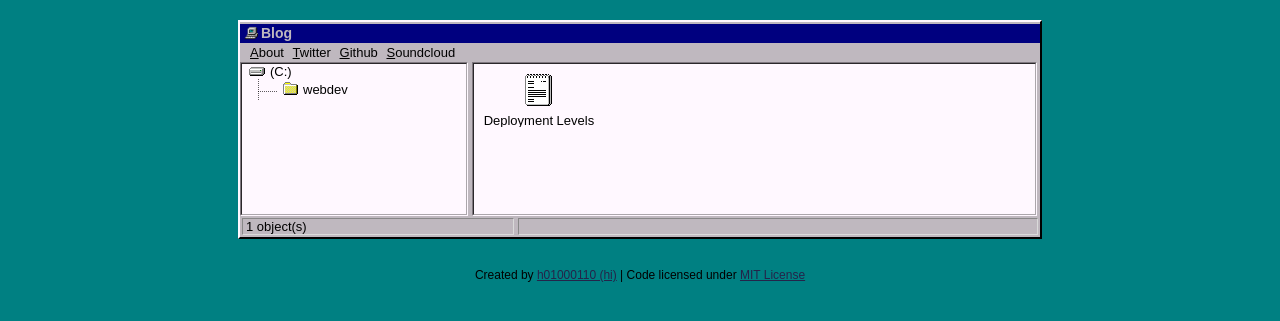
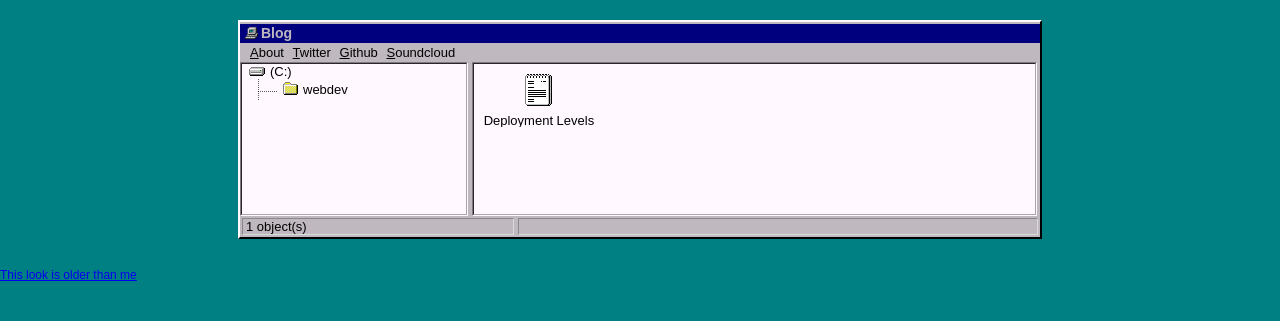
Before and after one commit to bucktower/blog, a Jekyll site: the page built from index.html, in a window 1280 px wide. Shown: the top 321 px of the page. Built offline with Jekyll 4.4.1, drawn with Linux system fonts in a browser that asks for light colours.

Commit message:
Changed layout

```diff
--- a/_layouts/default.html
+++ b/_layouts/default.html
@@ -92,7 +92,7 @@
 	<script src="/assets/js/001.js"></script>
 	<script src="/assets/js/002.js"></script>
 	<div class="footer">
-		<p>Created by <a href="http://github.com/h01000110" target="_blank">h01000110 (hi)</a> | Code licensed under <a href="https://github.com/h01000110/h01000110.github.io/blob/master/LICENSE" target="_blank">MIT License</a></p>
+		<a href="https://en.wikipedia.org/wiki/Windows_95">This look is older than me</a>
 	</div>
 </body>
 </html>
```
